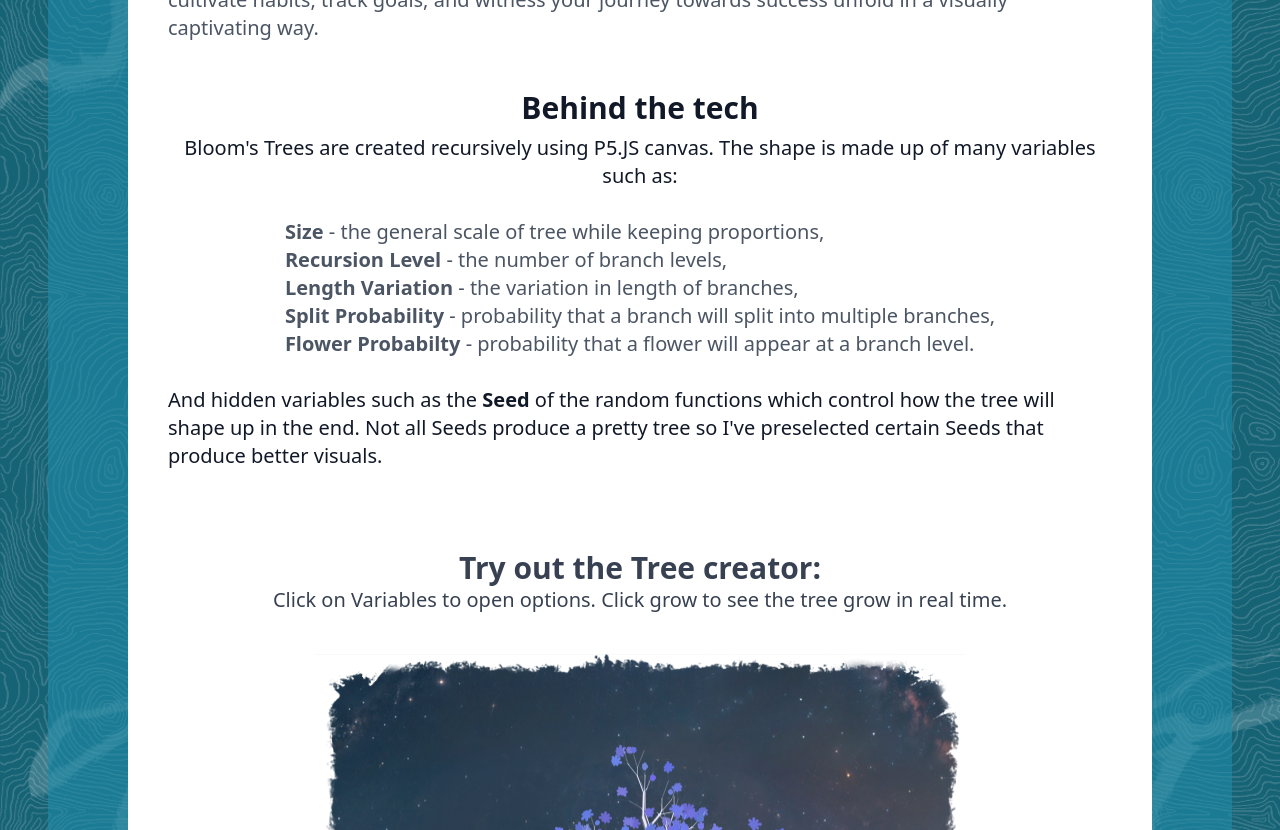
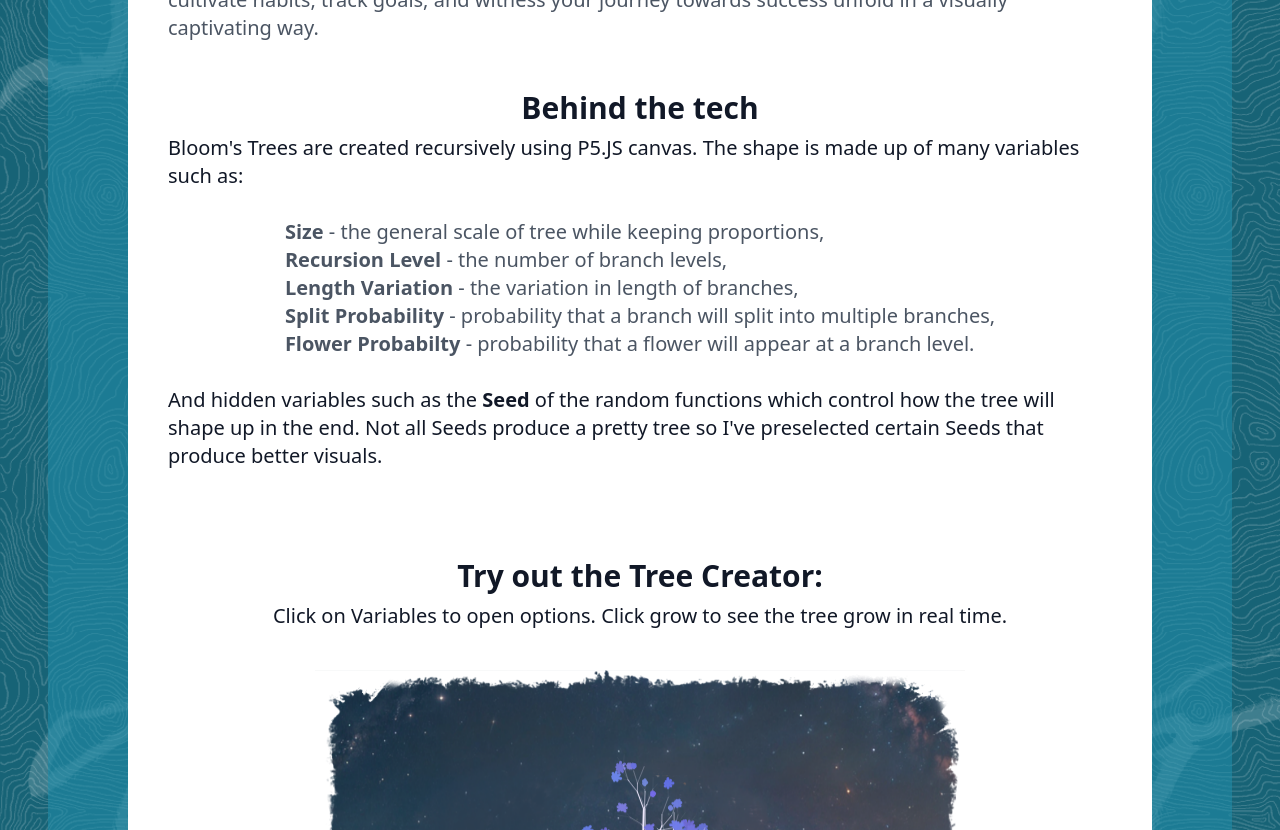
Before and after one commit to ShhmonDai/Bloom-V2---react-MERN, a React (Vite) app in the folder client/: page /about in a window 1280 px wide. Shown: the part 400-1230 px from the top of the page. Built offline with nearby package versions, Linux system fonts and the light colour scheme; no server answers.

Commit message:
text adjustment for the about page

```diff
--- a/client/src/pages/About.jsx
+++ b/client/src/pages/About.jsx
@@ -581,7 +581,7 @@ export default function About() {
           Behind the tech
         </h1>
 
-        <h2 className='text-xl dark:text-white text-center '>Bloom's Trees are created recursively using P5.JS canvas. The shape is made up of many variables such as: </h2>
+        <h2 className='text-xl dark:text-white '>Bloom's Trees are created recursively using P5.JS canvas. The shape is made up of many variables such as: </h2>
 
         <p className='text-xl py-5 text-gray-600 text-left px-5'>
           <b>Size</b> - the general scale of tree while keeping proportions, <br />
@@ -594,14 +594,14 @@ export default function About() {
         <h2 className='text-xl dark:text-white '>And hidden variables such as the <b>Seed</b> of the random functions which control how the tree will shape up in the end.
           Not all Seeds produce a pretty tree so I've preselected certain Seeds that produce better visuals.</h2>
 
+        <h1 className='text-3xl dark:text-white font font-semibold text-center mt-20 '>
+          Try out the Tree Creator:
+        </h1>
+        <h2 className='text-xl dark:text-white mb-10'>
+          Click on Variables to open options. Click grow to see the tree grow in real time.
+        </h2>
+
       </div>
-
-      <h1 className='text-3xl dark:text-white font font-semibold text-center mt-20 '>
-        Try out the Tree creator:
-      </h1>
-      <h2 className='text-xl dark:text-white text-center mb-10'>
-        Click on Variables to open options. Click grow to see the tree grow in real time.
-      </h2>
 
       {/* Intro Container */}
       <div className='dark:bg-white dark:bg-opacity-100 mx-auto flex flex-col justify-center'>
```
